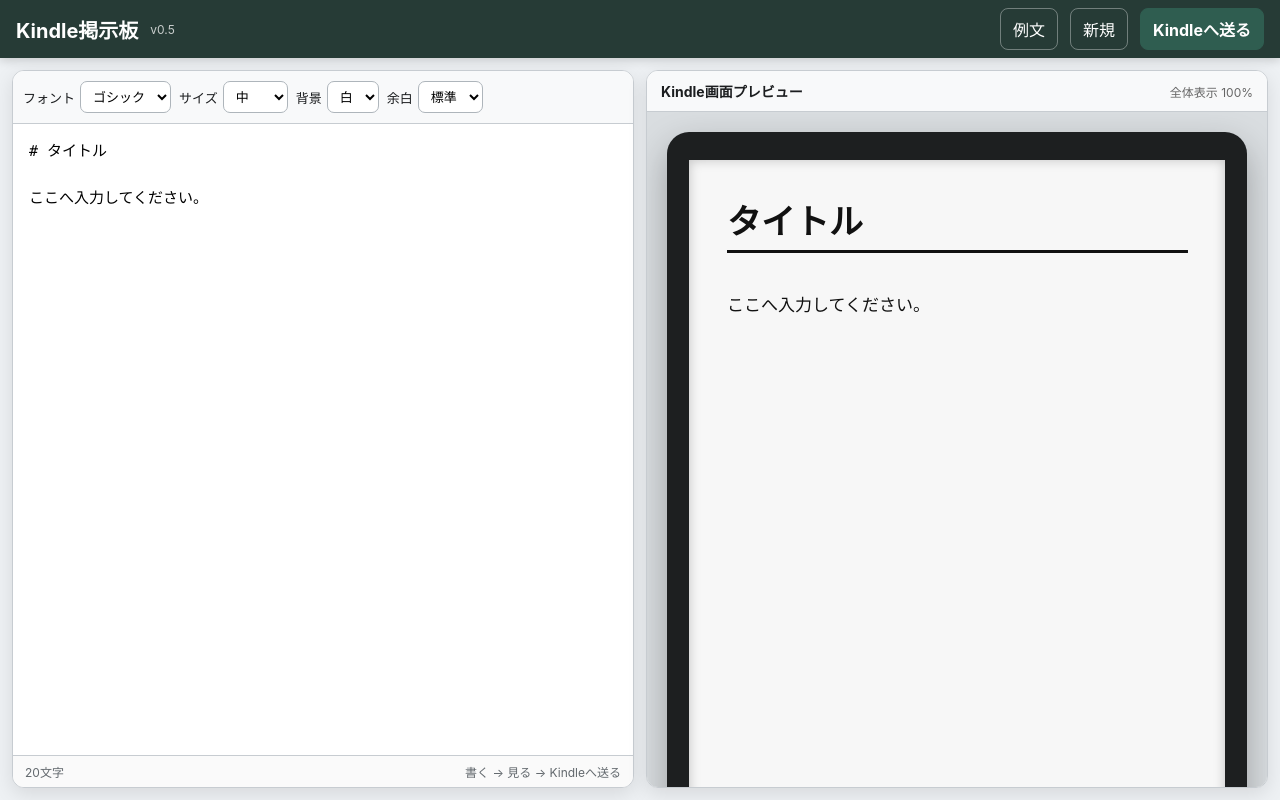
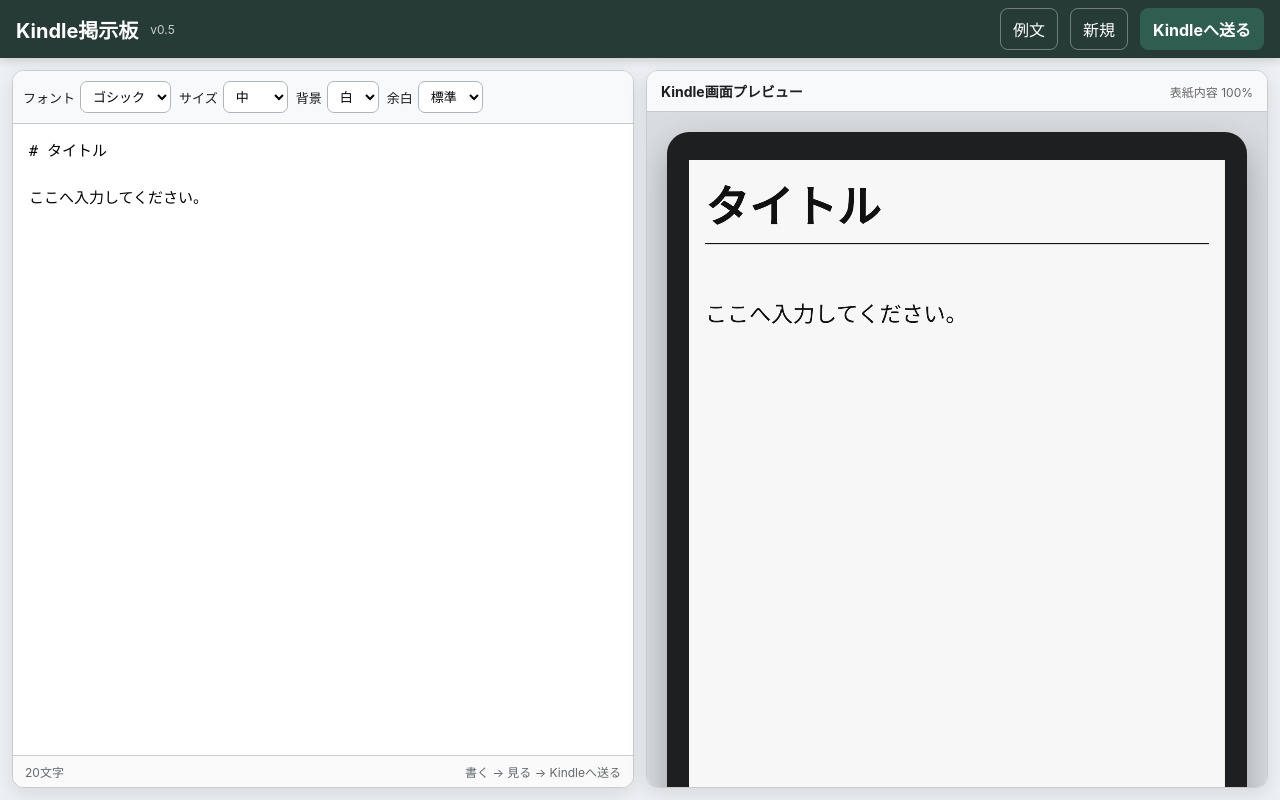
Before and after one commit to sugarware/KindleBoard, a plain HTML site: page index.html in a window 1280 px wide. Drawn offline with nearby package versions, Linux system fonts and the light colour scheme.

Commit message:
Add files via upload

```diff
--- a/index.html
+++ b/index.html
@@ -45,13 +45,38 @@
 .preview-head strong{font-size:14px}
 .preview-wrap{overflow:auto;padding:20px;display:flex;justify-content:center;align-items:flex-start;background:#d9dde0}
 .kindle-frame{
-  width:min(100%,660px);aspect-ratio:1264/1680;background:#1d1f20;border-radius:22px;padding:28px 22px 34px;
-  box-shadow:0 14px 35px rgba(0,0,0,.28);position:relative
+  width:min(100%,660px);
+  aspect-ratio:1352/1804;
+  background:#1d1f20;
+  border-radius:22px;
+  padding:28px 22px 34px;
+  box-shadow:0 14px 35px rgba(0,0,0,.28);
+  position:relative;
+  box-sizing:border-box;
 }
 .kindle-frame:after{content:"kindle";position:absolute;bottom:9px;left:0;right:0;text-align:center;color:#888;font-size:13px;letter-spacing:1px}
+.preview-viewport{
+  width:100%;
+  height:100%;
+  position:relative;
+  overflow:hidden;
+  background:#f7f7f2;
+  box-shadow:inset 0 0 12px rgba(0,0,0,.22);
+}
 .kindle-screen{
-  width:100%;height:100%;background:#f7f7f2;overflow:hidden;padding:7%;box-shadow:inset 0 0 12px rgba(0,0,0,.22);
-  color:#111;filter:grayscale(1)
+  position:absolute;
+  left:0;
+  top:0;
+  width:1264px;
+  height:1680px;
+  box-sizing:border-box;
+  background:#f7f7f2;
+  overflow:hidden;
+  padding:7%;
+  box-shadow:none;
+  color:#111;
+  filter:grayscale(1);
+  transform-origin:top left;
 }
 .kindle-screen.dark{background:#121212;color:#f5f5f5}
 .kindle-screen.serif{font-family:"Yu Mincho","Hiragino Mincho ProN",serif}
@@ -134,7 +159,9 @@
   </div>
   <div class="preview-wrap">
     <div class="kindle-frame">
-      <article id="preview" class="kindle-screen sans"></article>
+      <div id="previewViewport" class="preview-viewport">
+        <article id="preview" class="kindle-screen sans"></article>
+      </div>
     </div>
   </div>
 </section>
@@ -166,6 +193,7 @@
 
 const source = document.getElementById('source');
 const preview = document.getElementById('preview');
+const previewViewport = document.getElementById('previewViewport');
 const fontSel = document.getElementById('fontSel');
 const sizeSel = document.getElementById('sizeSel');
 const themeSel = document.getElementById('themeSel');
@@ -270,10 +298,20 @@
   return scale;
 }
 
+function scalePreviewCanvas(){
+  if(!previewViewport) return;
+  const scale=Math.min(
+    previewViewport.clientWidth/1264,
+    previewViewport.clientHeight/1680
+  );
+  preview.style.transform=`scale(${scale})`;
+}
+
 function render(){
   preview.innerHTML='<div class="fit-content">'+parseMarkdown(source.value)+'</div>';
   preview.className='kindle-screen '+fontSel.value+(themeSel.value==='dark'?' dark':'');
-  preview.style.fontSize=sizeSel.value+'px';
+  // EPUB表紙と同じ1264×1680座標・同じ文字倍率で描画する
+  preview.style.fontSize=(Number(sizeSel.value)*3.05)+'px';
   preview.style.padding=marginSel.value+'%';
   count.textContent=source.value.length+'文字';
   localStorage.setItem('kindleBoardDraft',source.value);
@@ -284,12 +322,18 @@
   requestAnimationFrame(()=>{
     const content=preview.querySelector('.fit-content');
     if(!content) return;
-    const scale=fitContentToSheet(preview,content,FIT_SAFETY,26);
-    previewNotice.textContent=scale<0.995 ? `全体表示 ${Math.round(scale*100)}%` : '全体表示 100%';
+    const scale=fitContentToSheet(preview,content,FIT_SAFETY,26*3.05);
+    previewNotice.textContent=scale<0.995 ? `表紙内容 ${Math.round(scale*100)}%` : '表紙内容 100%';
+    scalePreviewCanvas();
   });
 }
 
 [source,fontSel,sizeSel,themeSel,marginSel].forEach(el=>el.addEventListener('input',render));
+
+window.addEventListener('resize', scalePreviewCanvas);
+if('ResizeObserver' in window){
+  new ResizeObserver(scalePreviewCanvas).observe(previewViewport);
+}
 
 document.getElementById('sampleBtn').onclick=()=>{
   if(source.value.trim() && source.value!==sample &&
--- a/service-worker.js
+++ b/service-worker.js
@@ -1,4 +1,4 @@
-const CACHE_NAME = 'kindle-keijiban-v0.5-pwa-size-fixed-1';
+const CACHE_NAME = 'kindle-keijiban-v0.5-pwa-preview-fixed-1';
 
 const LOCAL_ASSETS = [
   './',
```
